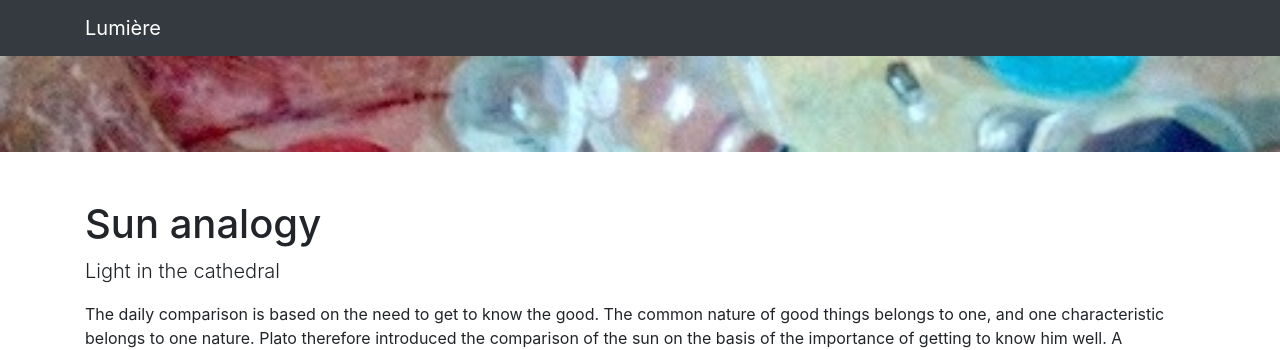
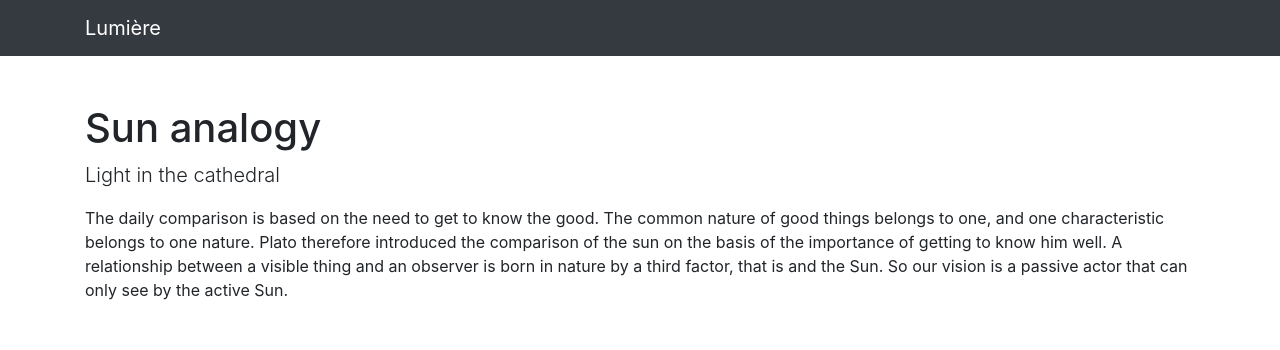
Before and after one commit to bankitomi26/light, a website: page index.html in a window 1280 px wide. Shown: the top 350 px of the page. Drawn offline with Linux system fonts and the light colour scheme.

Commit message:
Create index.html

```diff
--- a/index.html
+++ b/index.html
@@ -34,8 +34,8 @@
     </div>
   </nav>
 
-  <!-- Header - set the background image for the header in the line below -->
-  <header class="py-5 bg-image-full" style="background-image: url('101508549_104958971249557_6717244334577549312_n.jpg');">
+  <!-- Header - set the background image for the header in the line below --
+
   </header>
 
   <!-- Content section -->
```
